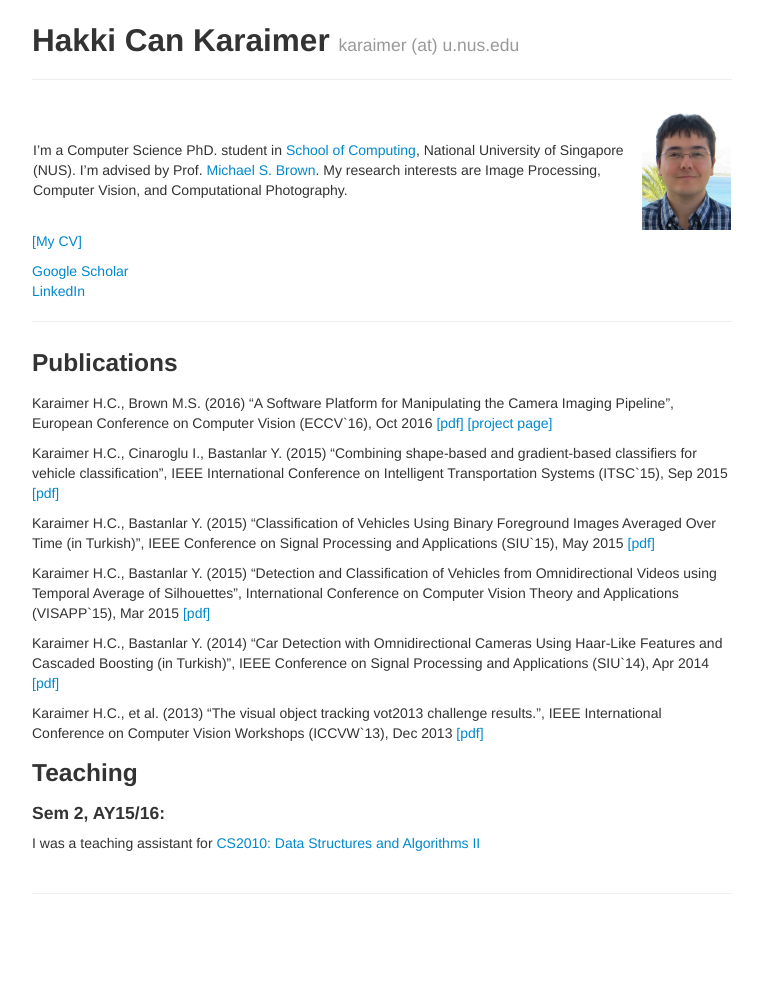
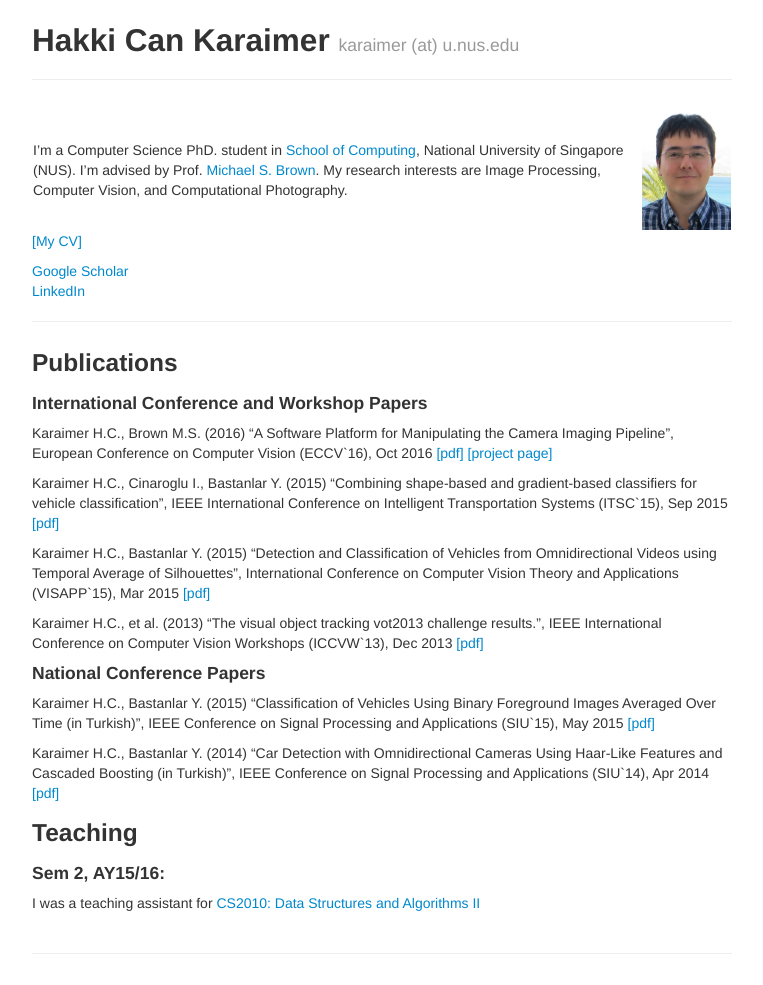
Before and after one commit to karaimer/karaimer.github.io, a Jekyll site: the page built from index.md, in a window 1280 px wide. Shown: the whole page, without its empty margins (258-1021 px from the left). Built offline with Jekyll 4.4.1, drawn with Linux system fonts in a browser that asks for light colours; before the commit the page ends 925 px from its top, so only the background shows below that.

Commit message:
update papers

```diff
--- a/index.md
+++ b/index.md
@@ -19,17 +19,21 @@ author: Hakki Can Karaimer
 
 ### Publications
 
+#### International Conference and Workshop Papers
+
 Karaimer H.C., Brown M.S.  (2016) "A Software Platform for Manipulating the Camera Imaging Pipeline", European Conference on Computer Vision (ECCV`16),  Oct 2016 [[pdf]](/paper/karaimer_eccv16.pdf) [[project page]](https://karaimer.github.io/camera-pipeline)
 
 Karaimer H.C., Cinaroglu I., Bastanlar Y.  (2015) "Combining shape-based and gradient-based classifiers for vehicle classification", IEEE International Conference on Intelligent Transportation Systems (ITSC`15), Sep 2015 [[pdf]](/paper/null.pdf)
 
+Karaimer H.C., Bastanlar Y.  (2015) "Detection and Classification of Vehicles from Omnidirectional Videos using Temporal Average of Silhouettes", International Conference on Computer Vision Theory and Applications (VISAPP`15), Mar 2015 [[pdf]](/paper/null.pdf)
+
+Karaimer H.C., et al.  (2013) "The visual object tracking vot2013 challenge results.", IEEE International Conference on Computer Vision Workshops (ICCVW`13), Dec 2013 [[pdf]](/paper/null.pdf)
+
+#### National Conference Papers
+
 Karaimer H.C., Bastanlar Y.  (2015) "Classification of Vehicles Using Binary Foreground Images Averaged Over Time (in Turkish)", IEEE Conference on Signal Processing and Applications (SIU`15), May 2015 [[pdf]](/paper/null.pdf)
 
-Karaimer H.C., Bastanlar Y.  (2015) "Detection and Classification of Vehicles from Omnidirectional Videos using Temporal Average of Silhouettes", International Conference on Computer Vision Theory and Applications (VISAPP`15), Mar 2015 [[pdf]](/paper/null.pdf)
-
 Karaimer H.C., Bastanlar Y.  (2014) "Car Detection with Omnidirectional Cameras Using Haar-Like Features and Cascaded Boosting (in Turkish)", IEEE Conference on Signal Processing and Applications (SIU`14), Apr 2014 [[pdf]](/paper/null.pdf)
-
-Karaimer H.C., et al.  (2013) "The visual object tracking vot2013 challenge results.", IEEE International Conference on Computer Vision Workshops (ICCVW`13), Dec 2013 [[pdf]](/paper/null.pdf)
 
 ### Teaching
 
```
